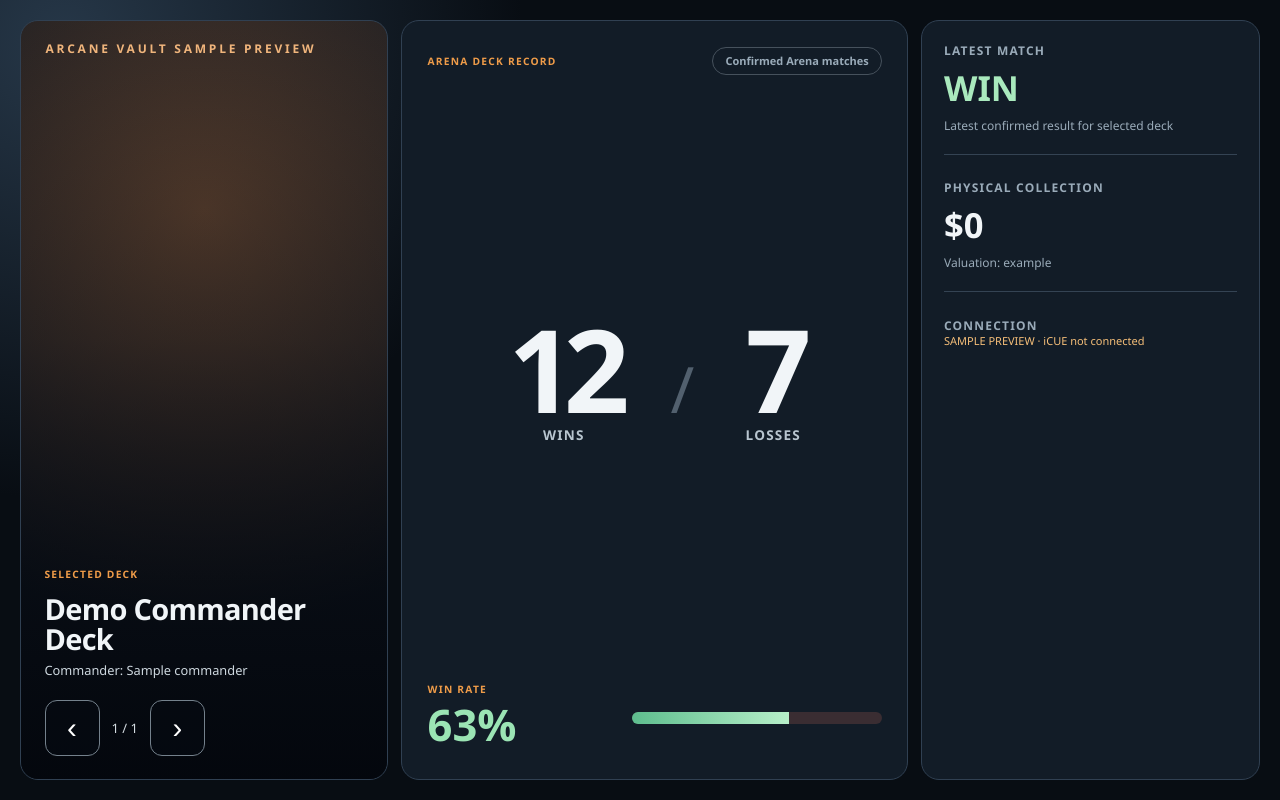
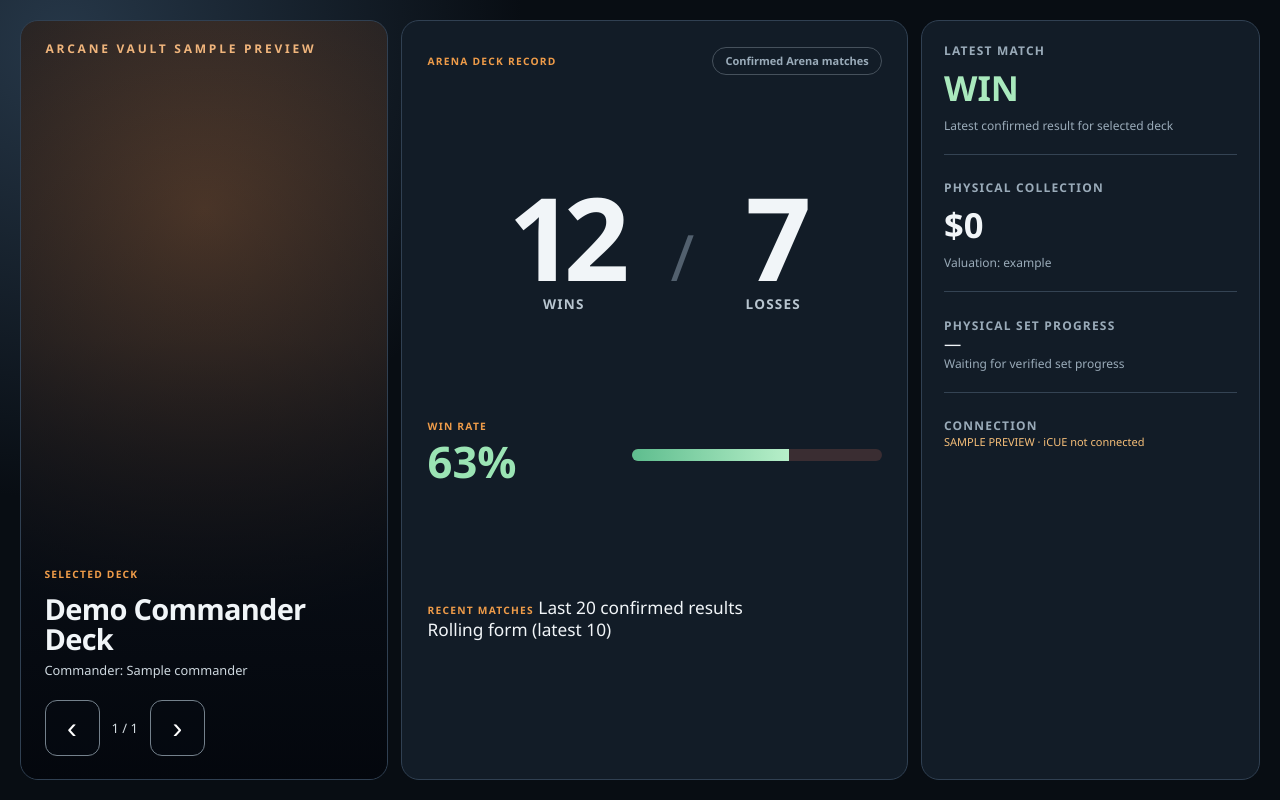
Before and after one commit to thejohnfavaro/arcanevault, a plain HTML site: page integrations/xeneon-edge/index.html in a window 1280 px wide. Drawn offline with Linux system fonts and the light colour scheme.

Commit message:
Add recent-match trend and verified collection set progress to XENEON EDGE dashboard

```diff
--- a/integrations/xeneon-edge/index.html
+++ b/integrations/xeneon-edge/index.html
@@ -35,6 +35,21 @@
         <div><div class="eyebrow">WIN RATE</div><div class="rate" id="rate">—</div></div>
         <div class="bar" aria-label="Win percentage"><span id="rateFill"></span></div>
       </div>
+      <section class="history" aria-label="Recent verified match outcomes">
+        <div class="history-heading">
+          <span class="eyebrow">RECENT MATCHES</span>
+          <span class="quiet" id="historyCoverage">Last 20 confirmed results</span>
+        </div>
+        <div class="match-strip" id="matchStrip" aria-label="Match outcomes"></div>
+        <div class="history-bottom">
+          <span class="quiet" id="trendDescription">Rolling form (latest 10)</span>
+          <svg id="trendChart" class="trend-chart" viewBox="0 0 300 70"
+            role="img" aria-label="Rolling win-rate trend" preserveAspectRatio="none">
+            <path id="trendPath" d="" fill="none" stroke="#a8e7bd"
+              stroke-width="5" stroke-linecap="round" stroke-linejoin="round"></path>
+          </svg>
+        </div>
+      </section>
     </section>
     <section class="panel side">
       <div class="feature">
@@ -47,6 +62,12 @@
         <div class="feature-data" id="collectionValue">—</div>
         <div class="feature-small" id="valuationAge">Waiting for valuation</div>
       </div>
+      <div class="feature set-feature">
+        <div class="feature-title">PHYSICAL SET PROGRESS</div>
+        <div class="set-overall" id="setOverall">—</div>
+        <div class="feature-small" id="setDescription">Waiting for verified set progress</div>
+        <div class="set-rows" id="setRows"></div>
+      </div>
       <div class="feature">
         <div class="feature-title">CONNECTION</div>
         <div class="status" id="status" role="status" aria-live="polite">Watching the native Arcane Vault snapshot…</div>
```
